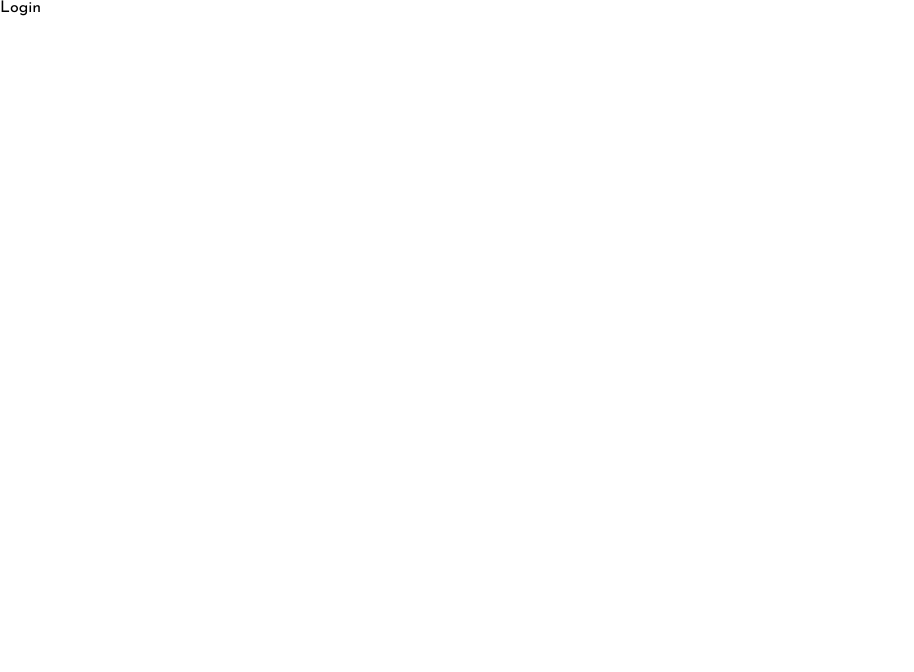
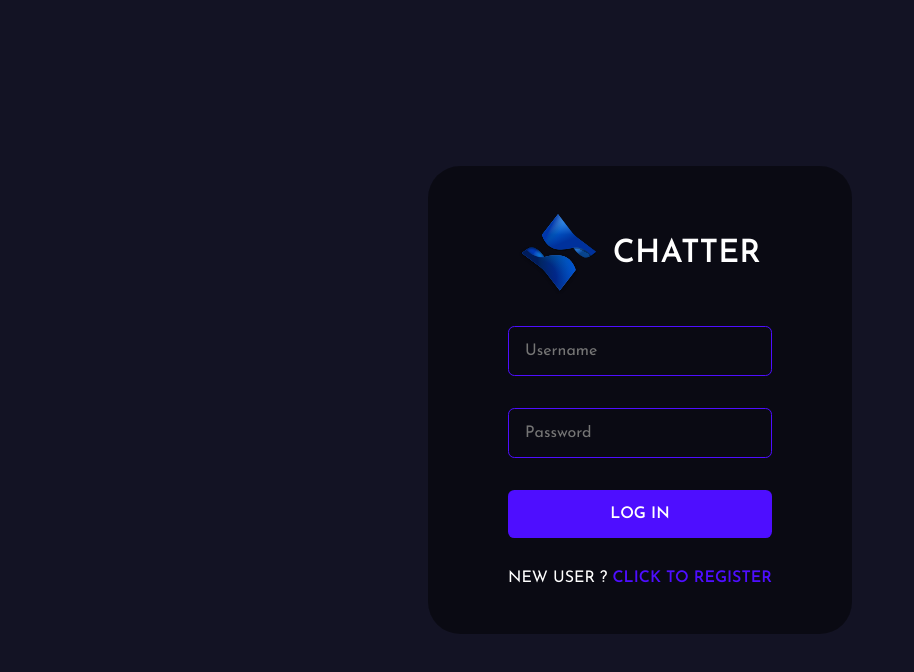
Before and after one commit to akashagrawal0358/chatApp, a React (Create React App) app in the folder client/: page /login in a window 1280 px wide. Shown: the top 672 px of the page, without its empty margins (0-914 px from the left). Built offline with nearby package versions, Linux system fonts and the light colour scheme; the HTML template or start-up script is replaced by a standard one.

Commit message:
User Login completed

```diff
--- a/client/src/pages/Login.js
+++ b/client/src/pages/Login.js
@@ -1,9 +1,175 @@
-import React from 'react'
+import React, { useEffect, useState } from 'react'
+import { Link, useNavigate } from 'react-router-dom'
+import styled from 'styled-components'
+import Logo from '../assets/logo.svg'
+import axios from "axios";
+import { ToastContainer, toast } from "react-toastify";
+import "react-toastify/dist/ReactToastify.css";
+import { loginRoute } from '../utils/APIRoutes';
 
-function Login() {
+export default function Login() {
+
+  const navigate = useNavigate();
+  const [values, setValues] = useState({
+    username: "",
+    email: "",
+    password: "",
+  });
+
+
+  useEffect(() => {
+    if (localStorage.getItem('chat-user-app')) {
+      navigate("/");
+    }
+  }, []);
+
+
+  const handleChange = (e) => {
+
+    setValues({
+      ...values,
+      [e.target.name]: e.target.value
+    })
+  }
+
+  const handleValidation = () => {
+    const { username, password } = values;
+    if (username === "") {
+      toast.error("Email and Password is required.");
+      return false;
+    } else if (password === "") {
+      toast.error("Email and Password is required.");
+      return false;
+    }
+    return true;
+  };
+
+
+  const handleSubmit = async (e) => {
+    e.preventDefault();
+
+    if (handleValidation()) {
+      const { username, password } = values;
+
+      // loginRoute url defined in assets
+      const { data } = await axios.post(loginRoute, {
+        username,
+        password,
+      });
+      if (data.status === false) {
+        toast.error(data.msg);
+      }
+      if (data.status === true) {
+        localStorage.setItem(
+          'chat-user-app',
+          // User data stored in JSON string
+          JSON.stringify(data.user)
+        );
+        navigate("/");
+      }
+
+    }
+  }
+
   return (
-    <div>Login</div>
+    <>
+      <FormContainer>
+        <form action="" onSubmit={(event) => handleSubmit(event)}>
+          <div className="header">
+            <img src={Logo} alt="logo" />
+            <h1>Chatter</h1>
+          </div>
+          <input
+            type="text"
+            name="username"
+            placeholder="Username"
+            min="3"
+            onChange={(e) => handleChange(e)}
+          />
+          <input
+            placeholder="Password"
+            type="password"
+            name="password"
+            onChange={(e) => handleChange(e)}
+          />
+          <button type="submit">Log In</button>
+          <span>
+            New User ? <Link to="/register">Click to register</Link>
+          </span>
+        </form>
+      </FormContainer>
+      <ToastContainer />
+    </>
   )
 }
 
-export default Login
+
+const FormContainer = styled.div`
+  height: 100vh;
+  width: 100vw;
+  display: flex;
+  flex-direction: column;
+  justify-content: center;
+  gap: 1rem;
+  align-items: center;
+  background-color: #131324;
+
+  .header {
+    display: flex;
+    align-items: center;
+    gap: 1rem;
+    justify-content: center;
+    img {
+      height: 5rem;
+    }
+    h1 {
+      color: white;
+      text-transform: uppercase;
+    }
+  }
+
+  form {
+    display: flex;
+    flex-direction: column;
+    gap: 2rem;
+    background-color: #00000076;
+    border-radius: 2rem;
+    padding: 3rem 5rem;
+  }
+  input {
+    background-color: transparent;
+    padding: 1rem;
+    border: 0.1rem solid #4e0eff;
+    border-radius: 0.4rem;
+    color: white;
+    width: 100%;
+    font-size: 1rem;
+    &:focus {
+      border: 0.1rem solid #997af0;
+      outline: none;
+    }
+  }
+  button {
+    background-color: #4e0eff;
+    color: white;
+    padding: 1rem 2rem;
+    border: none;
+    font-weight: bold;
+    cursor: pointer;
+    border-radius: 0.4rem;
+    font-size: 1rem;
+    text-transform: uppercase;
+    &:hover {
+      background-color: #4e0eff;
+    }
+  }
+  span {
+    color: white;
+    text-transform: uppercase;
+    a {
+      color: #4e0eff;
+      text-decoration: none;
+      font-weight: bold;
+    }
+  }
+`
--- a/client/src/pages/Register.js
+++ b/client/src/pages/Register.js
@@ -1,4 +1,4 @@
-import React, { useState } from 'react'
+import React, { useEffect, useState } from 'react'
 import { Link, useNavigate } from 'react-router-dom'
 import styled from 'styled-components'
 import Logo from '../assets/logo.svg'
@@ -18,7 +18,11 @@
   });
 
 
-
+  useEffect(() => {
+    if (localStorage.getItem('chat-user-app')) {
+      navigate("/");
+    }
+  }, []);
 
 
   const handleChange = (e) => {
--- a/client/src/utils/APIRoutes.js
+++ b/client/src/utils/APIRoutes.js
@@ -4,3 +4,4 @@
 const host = 'http://localhost:5000' ;
 
 export const registerRoute = `${host}/api/auth/register`
+export const loginRoute = `${host}/api/auth/login`
```
Also changed, not shown: 2 other files (tests, documents, lock files or other folders).
